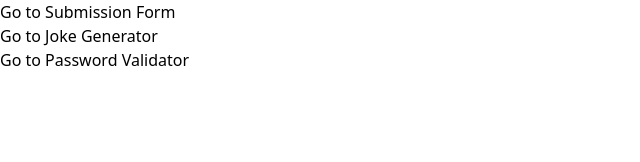
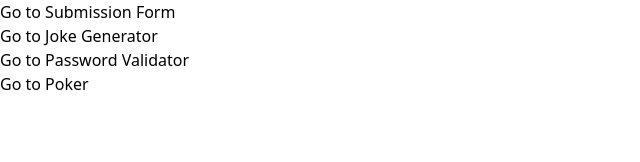
Before and after one commit to Solatido143/react-learning-lab, a React (Vite) app: page / in a window 1280 px wide. Shown: the top 162 px of the page, without its empty margins (0-640 px from the left). Built offline with nearby package versions, Linux system fonts and the light colour scheme.

Commit message:
poker link to navigate

```diff
--- a/src/pages/Home.tsx
+++ b/src/pages/Home.tsx
@@ -12,6 +12,9 @@ export default function Home() {
             <div>
                 <Link to="/password-validator">Go to Password Validator</Link>
             </div>
+            <div>
+                <Link to="/poker">Go to Poker</Link>
+            </div>
         </>
     )
 }
```
